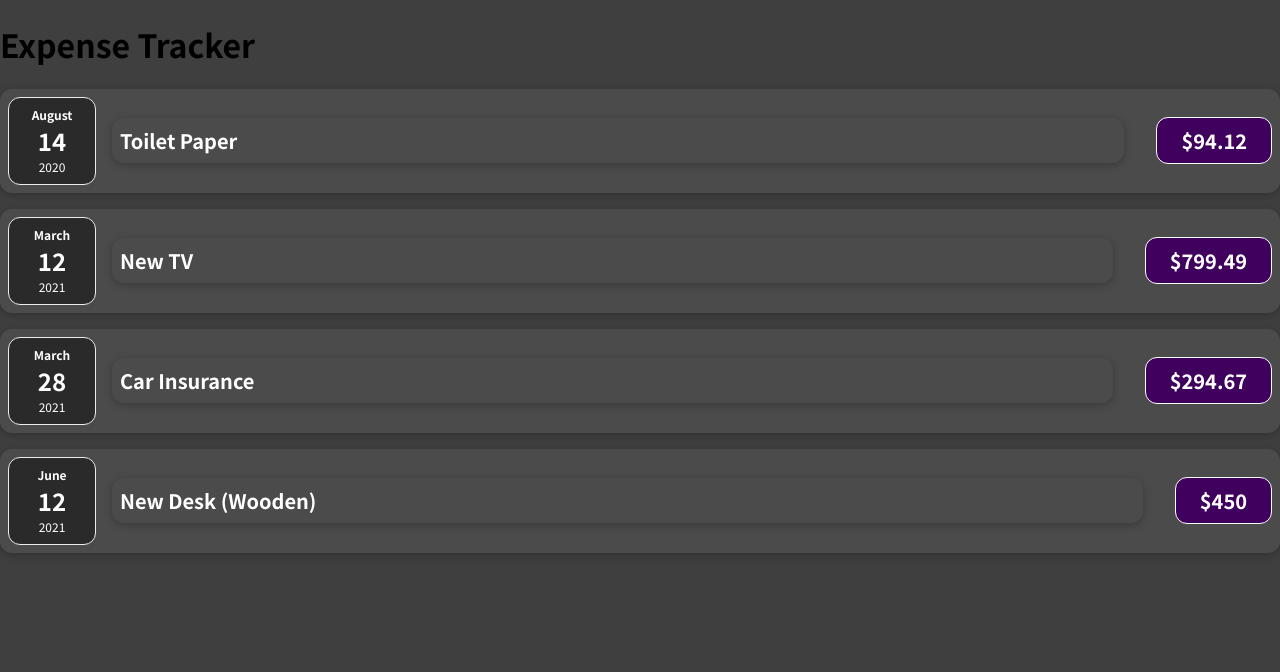
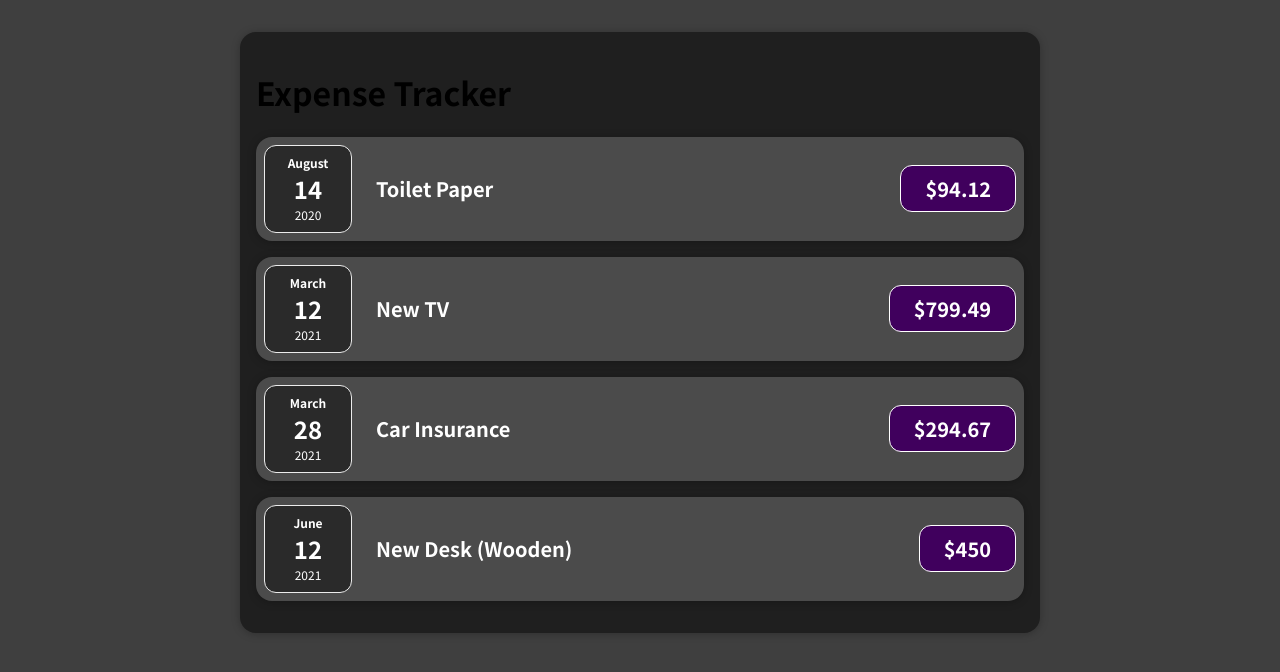
Before and after one commit to johngwells/Expense-Tracker, a React (Create React App) app: page / in a window 1280 px wide. Shown: the top 672 px of the page. Built offline with nearby package versions, Linux system fonts and the light colour scheme.

Commit message:
create a wrapper component to add css to other components

```diff
--- a/src/App.js
+++ b/src/App.js
@@ -1,3 +1,5 @@
+import "./components/Expenses.css";
+import Card from "./components/Card";
 import ExpenseItem from "./components/ExpenseItem";
 
 function App() {
@@ -24,7 +26,7 @@
   ];
 
   return (
-    <div>
+    <Card className="expenses">
       <h1>Expense Tracker</h1>
       <ExpenseItem
         title={expenses[0].title}
@@ -46,7 +48,7 @@
         amount={expenses[3].amount}
         date={expenses[3].date}
       />
-    </div>
+    </Card>
   );
 }
 
--- /dev/null
+++ b/src/components/Card.css
@@ -0,0 +1,4 @@
+.card {
+  border-radius: 1rem;
+  box-shadow: 0 1px 8px rgba(0, 0, 0, 0.25);
+}
--- /dev/null
+++ b/src/components/Card.js
@@ -0,0 +1,9 @@
+import "./Card.css";
+
+// cant use className on other components the normal way because it will be overwritten by the 'Card.js' className. Creating it dynamically will add other classNames if needed
+function Card(props) {
+  const classes = "card " + props.className;
+  return <div className={classes}>{props.children}</div>;
+}
+
+export default Card;
--- a/src/components/ExenseItem.css
+++ b/src/components/ExpenseItem.css
@@ -2,10 +2,8 @@
   display: flex;
   justify-content: space-between;
   align-items: center;
-  box-shadow: 0 2px 8px rgba(0, 0, 0, 0.25);
   padding: 0.5rem;
   margin: 1rem 0;
-  border-radius: 12px;
   background-color: #4b4b4b;
 }
 
--- a/src/components/ExpenseItem.js
+++ b/src/components/ExpenseItem.js
@@ -1,16 +1,16 @@
-import "./ExenseItem.css";
-
+import "./ExpenseItem.css";
+import Card from './Card';
 import ExpenseDate from "./ExpenseDate";
 
 function ExpenseItem({ title, amount, date }) {
   return (
-    <div className="expense-item">
+    <Card className="expense-item">
       <ExpenseDate date={date} />
       <div className="expense-item__description">
         <h2 className="expense-item h2">{title}</h2>
         <div className="expense-item__price">${amount}</div>
       </div>
-    </div>
+    </Card>
   );
 }
 
--- /dev/null
+++ b/src/components/Expenses.css
@@ -0,0 +1,7 @@
+.expenses {
+  padding: 1rem;
+  background-color: rgb(31, 31, 31);
+  margin: 2rem auto;
+  width: 50rem;
+  max-width: 95%;
+}
```
Also changed, not shown: src/App.css (deleted, +0 -38 lines), src/components/ExpenseDate.css (line endings or trailing spaces).
